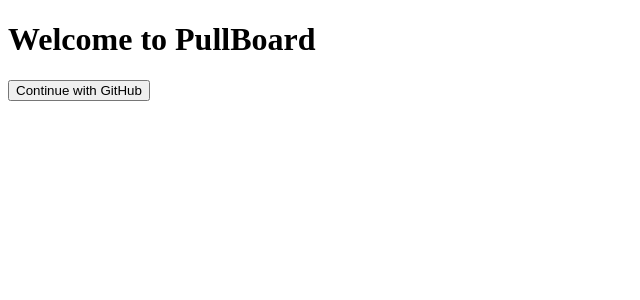
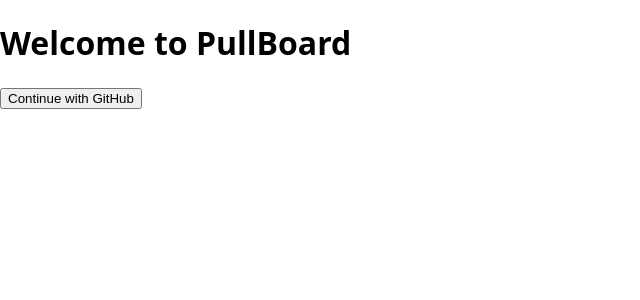
Before and after one commit to pullboard/pullboard, a Next.js app: page /login in a window 1280 px wide. Shown: the top 300 px of the page, without its empty margins (0-640 px from the left). Built offline with nearby package versions, Linux system fonts and the light colour scheme.

Commit message:
Layout page with styled-system

```diff
--- a/lib/github.js
+++ b/lib/github.js
@@ -89,7 +89,7 @@
   return graphqlRequest({
     query,
     variables: {
-      githubQuery: join('state:open type:pr', githubQuery),
+      githubQuery: join('state:open', githubQuery),
       endCursor,
       batchSize,
     },
--- a/package.json
+++ b/package.json
@@ -34,7 +34,9 @@
     "query-string": "^6.1.0",
     "react": "^16.4.1",
     "react-dom": "^16.4.1",
-    "styled-components": "^3.4.2"
+    "styled-components": "^3.4.2",
+    "styled-system": "^3.0.2",
+    "system-components": "^3.0.0"
   },
   "devDependencies": {
     "babel-eslint": "^8.2.6",
--- a/pages/_app.js
+++ b/pages/_app.js
@@ -1,6 +1,20 @@
 import App, { Container } from 'next/app'
 import React from 'react'
-import { ThemeProvider } from 'styled-components'
+import { ThemeProvider, injectGlobal } from 'styled-components'
+import theme from '../theme'
+
+injectGlobal({
+  body: {
+    boxSizing: 'border-box',
+    margin: 0,
+    fontFamily: theme.fonts.sans,
+    cursor: 'default',
+  },
+
+  '*, *:before, *:after': {
+    boxSizing: 'inherit',
+  },
+})
 
 class MyApp extends App {
   static async getInitialProps({ Component, ctx }) {
@@ -17,7 +31,7 @@
     const { Component, pageProps } = this.props
     return (
       <Container>
-        <ThemeProvider theme={{ main: 'blue' }}>
+        <ThemeProvider theme={theme}>
           <Component {...pageProps} />
         </ThemeProvider>
       </Container>
--- /dev/null
+++ b/theme.js
@@ -0,0 +1,20 @@
+const space = [0, 4, 8, 12, 16, 24, 32, 64, 128, 256, 512]
+
+const fonts = {
+  sans: [
+    'system-ui',
+    '-apple-system',
+    'BlinkMacSystemFont',
+    '"Segoe UI"',
+    '"Roboto"',
+    '"Oxygen"',
+    '"Ubuntu"',
+    '"Cantarell"',
+    '"Fira Sans"',
+    '"Droid Sans"',
+    '"Helvetica Neue"',
+    'sans-serif',
+  ].join(', '),
+}
+
+export default { space, fonts }
```
Also changed, not shown: components/Box.js (added, +7 -0 lines), components/Column.js (+21 -10 lines), components/Flex.js (added, +14 -0 lines), components/HorizontalScroll.js (added, +8 -0 lines), components/PullRequest.js (+4 -5 lines), components/VerticalScroll.js (added, +8 -0 lines), pages/index.js (+15 -6 lines), 1 other file (tests, documents, lock files or other folders).
